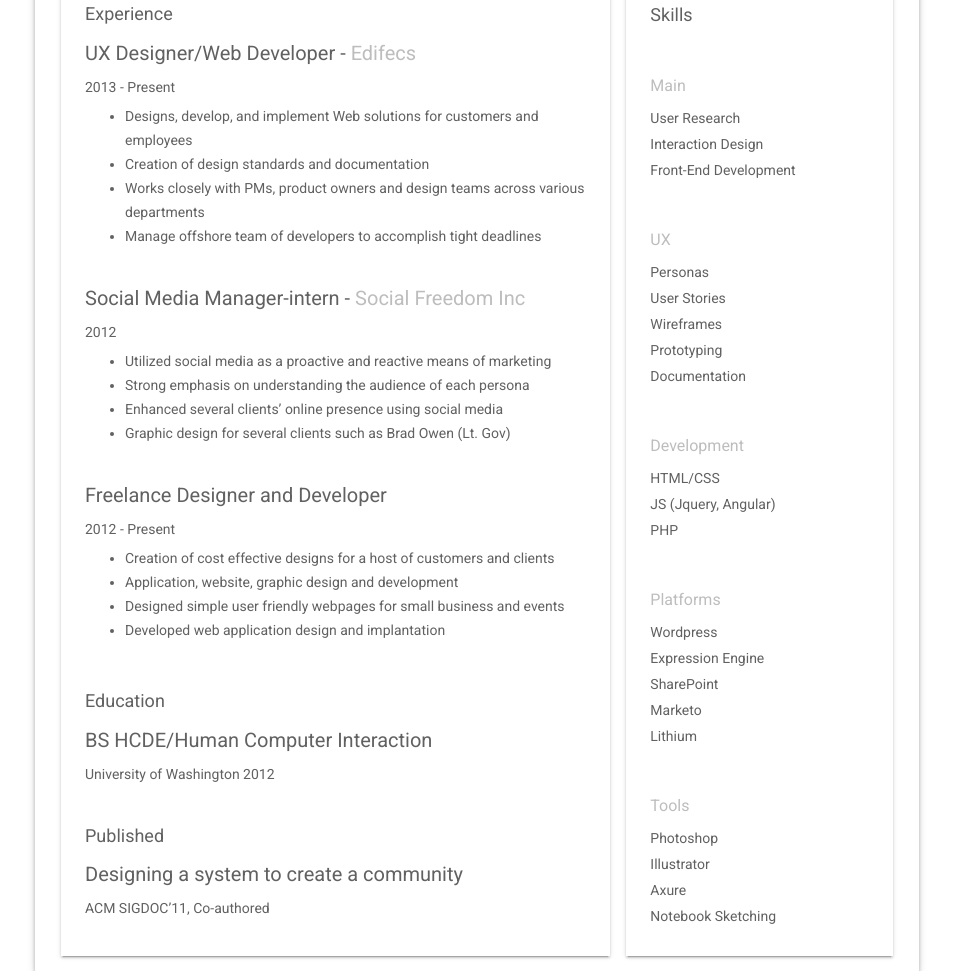
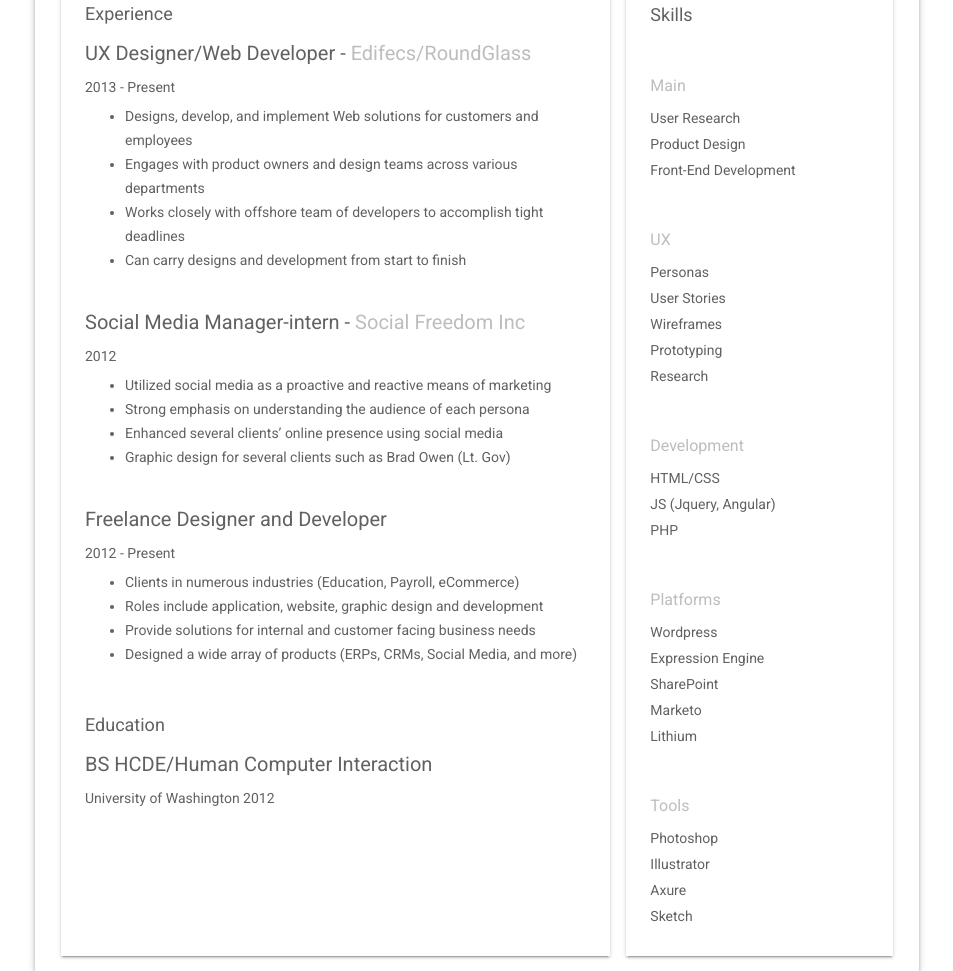
Before and after one commit to chris480/chris480.github.io, a plain HTML site: page resume/index.html in a window 1280 px wide. Shown: the part 356-1327 px from the top of the page, without its empty margins (163-1116 px from the left). Drawn offline with Linux system fonts and the light colour scheme.

Commit message:
Updated resume section of portfolio

```diff
--- a/resume/index.html
+++ b/resume/index.html
@@ -45,20 +45,20 @@
         </div>
         <div class="mdl-color-text--grey-700 mdl-card__supporting-text">
         	<p>
-        		<a href="/resume/resume.pdf">Download copy as PDF</a> or <a href="/resume/resume.rtf">Word</a>
+        		<a href="/resume/Christopher-Le-Nguyen-Resume.pdf">Download copy as PDF</a> or <a href="/resume/Christopher-Le-Nguyen-Resume.docx">Word</a>
         	</p>
 		</div>
 		<div class="mdl-grid resume-content">
 		  <div class="mdl-cell mdl-cell--8-col mdl-cell--12-col-tablet mdl-cell--12-col-phone mdl-card__supporting-text mdl-color-text--grey-700 mdl-shadow--2dp">
 		  	<h2>Experience</h2>
 			<div class="resume-experience">
-				<h3>UX Designer/Web Developer - <span class="mdl-color-text--grey-400">Edifecs</span></h3>
-				<p><time datetime="2013">2013</time> - <time datetime="2016">Present</time></p>
+				<h3>UX Designer/Web Developer - <span class="mdl-color-text--grey-400">Edifecs/RoundGlass</span></h3>
+				<p><time datetime="2013">2013</time> - <time datetime="2018">Present</time></p>
 				<ul>
 					<li>Designs, develop, and implement Web solutions for customers and employees</li>
-					<li>Creation of design standards and documentation</li>
-					<li>Works closely with PMs, product owners and design teams across various departments</li>
-					<li>Manage offshore team of developers to accomplish tight deadlines</li>
+					<li>Engages with product owners and design teams across various departments</li>
+					<li>Works closely with offshore team of developers to accomplish tight deadlines</li>
+					<li>Can carry designs and development from start to finish</li>
 				</ul>
 			</div>
 			<div class="resume-experience">
@@ -75,10 +75,10 @@
 				<h3>Freelance Designer and Developer</h3>
 				<p><time datetime="2012">2012</time> - <time datetime="2016">Present</time></p>
 				<ul>
-					<li>Creation of cost effective designs for a host of customers and clients</li>
-					<li>Application, website, graphic design and development</li>
-					<li>Designed simple user friendly webpages for small business and events</li>
-					<li>Developed web application design and implantation</li>
+					<li>Clients in numerous industries (Education, Payroll, eCommerce)</li>
+					<li>Roles include application, website, graphic design and development</li>
+					<li>Provide solutions for internal and customer facing business needs</li>
+					<li>Designed a wide array of products (ERPs, CRMs, Social Media, and more)</li>
 				</ul>
 			</div>
 
@@ -88,12 +88,6 @@
 				<p>University of Washington <time datetime="2012">2012</time></p>
 			</div>
 
-			<div class="resume-publish">
-				<h2>Published</h2>
-				<h3>Designing a system to create a community</h3>
-				<p>ACM SIGDOC’11, Co-authored</p>
-			</div>
-
 		  </div>
 
 		  <div class="mdl-cell mdl-cell--4-col mdl-cell--12-col-tablet mdl-card__supporting-text mdl-color-text--grey-700 mdl-shadow--2dp">
@@ -101,7 +95,7 @@
 			<div class="resume-skills">
 				<h3 class="mdl-color-text--grey-400">Main</h3>
 				<p>User Research</p>
-				<p>Interaction Design</p>
+				<p>Product Design</p>
 				<p>Front-End Development</p>
 			</div>
 			<div class="resume-skills">
@@ -110,7 +104,7 @@
 				<p>User Stories</p>
 				<p>Wireframes</p>
 				<p>Prototyping</p>
-				<p>Documentation</p>
+				<p>Research</p>
 			</div>
 			<div class="resume-skills">
 				<h3 class="mdl-color-text--grey-400">Development</h3>
@@ -131,7 +125,7 @@
 				<p>Photoshop</p>
 				<p>Illustrator</p>
 				<p>Axure</p>
-				<p>Notebook Sketching</p>
+				<p>Sketch</p>
 			</div>
 		  </div>
 		</div>
```
Also changed, not shown: images/vox.svg, 3 other files.
